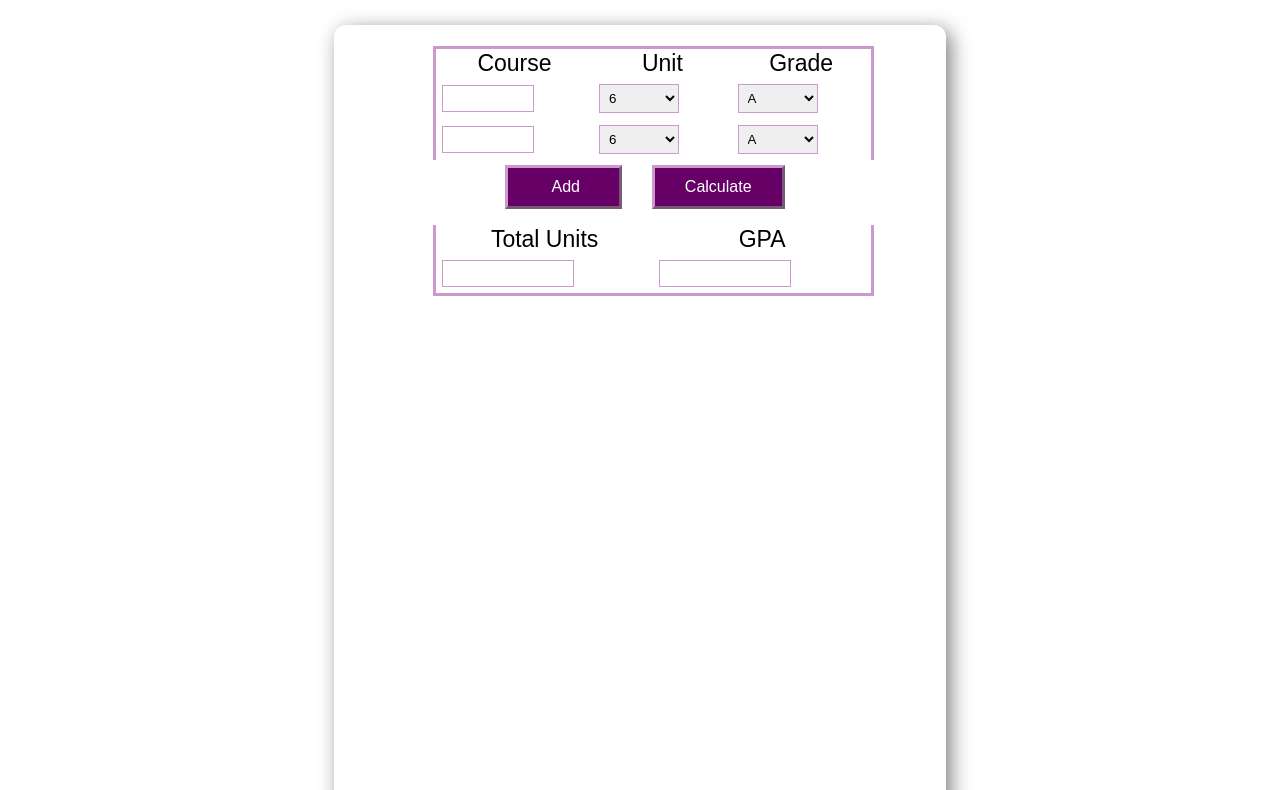
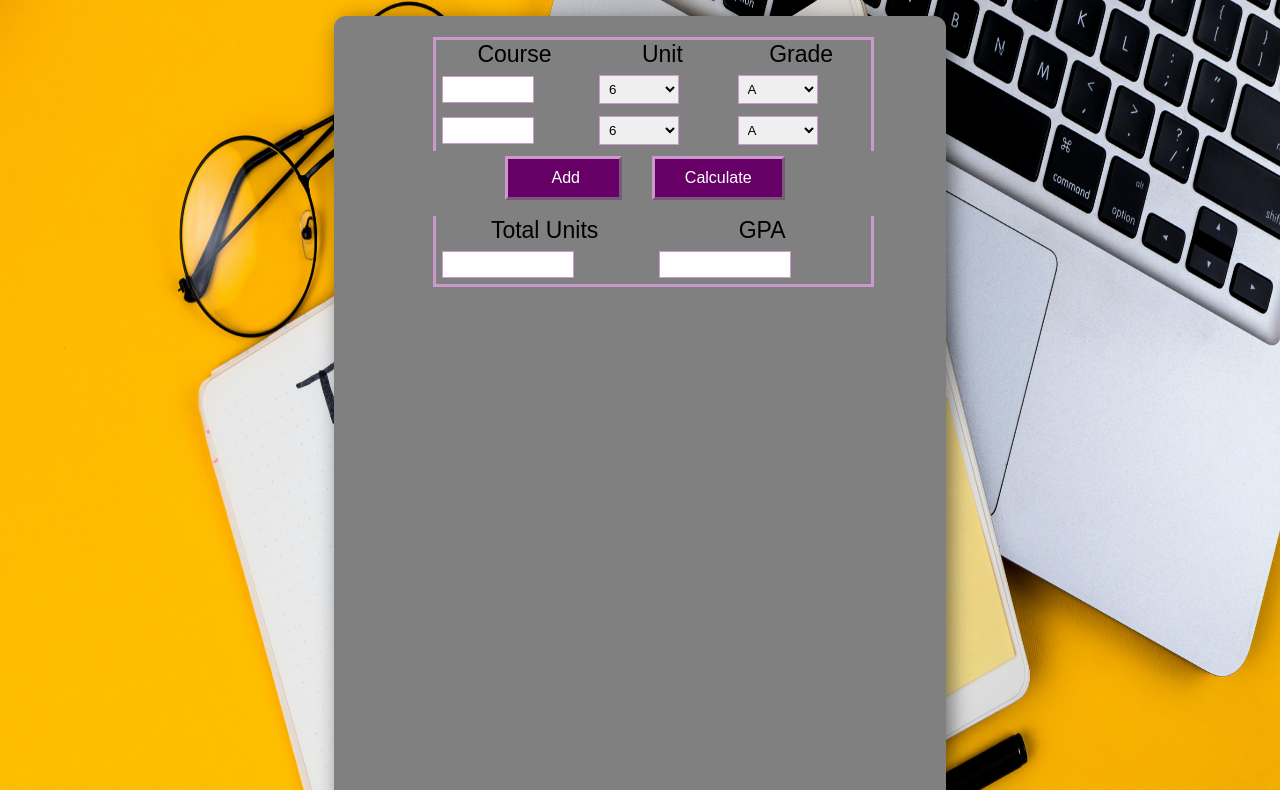
Before and after one commit to CrazyChickenDev/CPE461-CGPA-Calculator, a plain HTML site: page index.html in a window 1280 px wide. Shown: the part 107-897 px from the top of the page. Drawn offline with Linux system fonts and the light colour scheme.

Commit message:
update to main.css

```diff
--- a/css/main.css
+++ b/css/main.css
@@ -1,5 +1,7 @@
 body {
-	background-image: url("images.jpg");
+	background-image: url("image.jpg");
+	background-repeat: no-repeat;
+    background-size: 100% 100%;
     min-height: 150vh;
     margin: 3%;
 	font-family: 'Secular One', sans-serif;
@@ -15,11 +17,10 @@ main {
 	width: 50%;
 	height: 50px;
 	min-height: 100vh;
-	background-color: white;
-	margin: 5vh auto;
+	background-color: grey;
+	margin: 1vh auto;
 	border-radius: 12px;
 	box-shadow: 5px 5px 20px 0px rgba(0, 0, 0, 0.5);
-	border-collapse: collapse;
 }
 
 .section-con {
```
